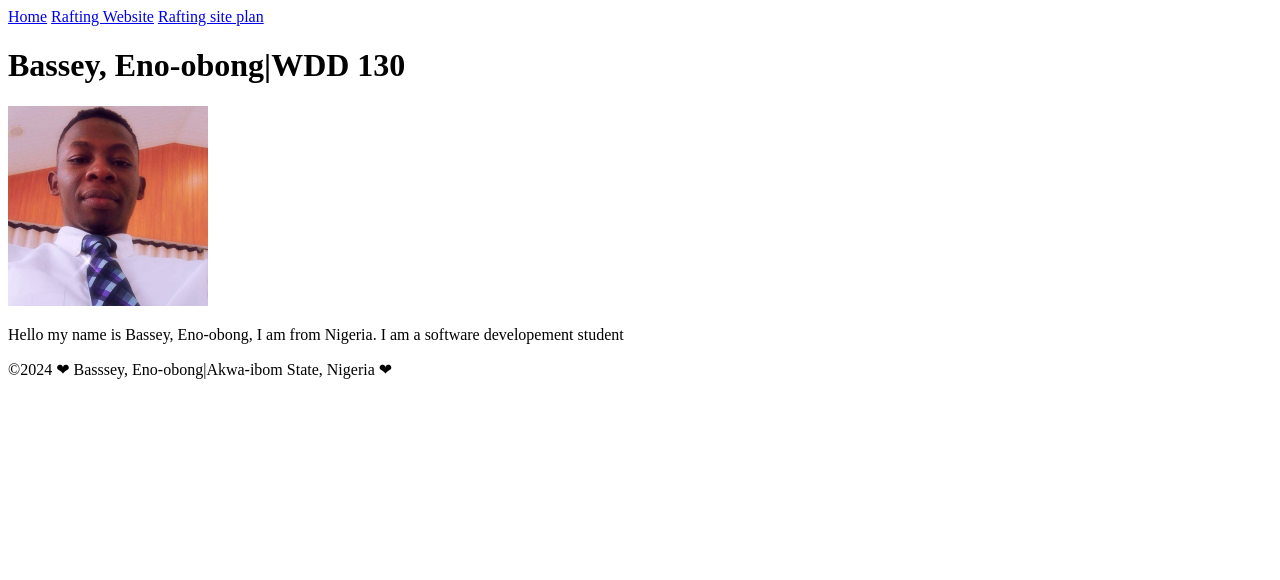
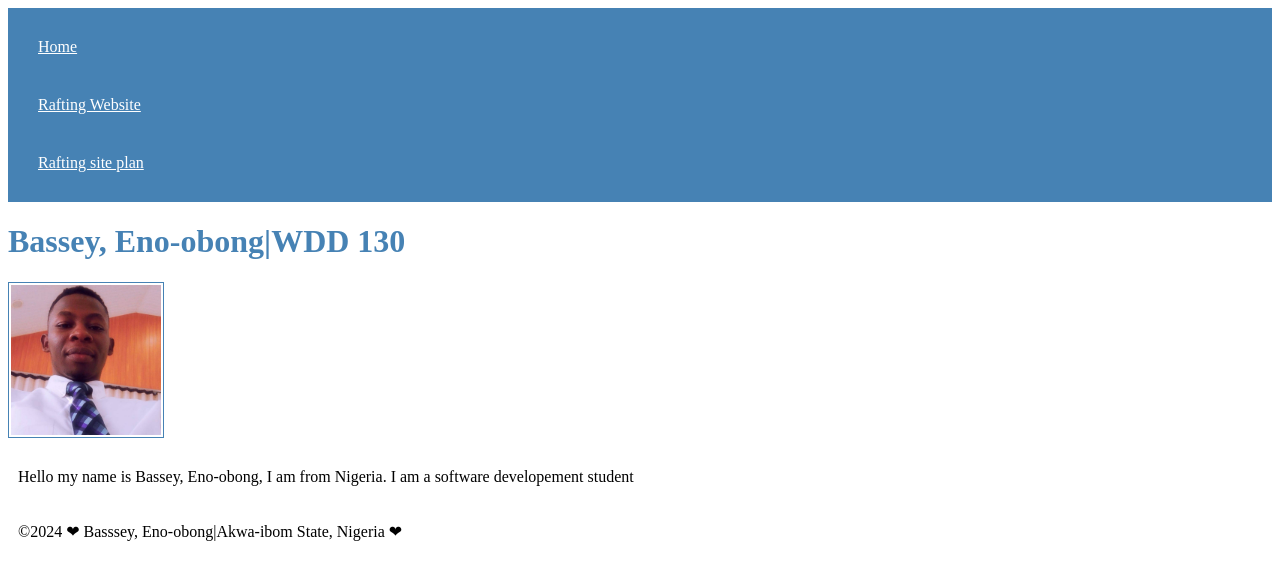
Before and after one commit to Basseychrist/wdd130, a plain HTML site: page index.html in a window 1280 px wide. Drawn offline with Linux system fonts and the light colour scheme.

Commit message:
modified html code

```diff
--- a/index.html
+++ b/index.html
@@ -4,6 +4,7 @@
     <meta charset="UTF-8">
     <meta name="viewport" content="width=device-width, initial-scale=1.0">
     <title>Bassey, Eno-obong | WDD 130</title>
+    <link rel="stylesheet" href="styles/styles.css">
 </head>
 <body>
     <header>
--- /dev/null
+++ b/styles/styles.css
@@ -0,0 +1,26 @@
+nav{
+    background-color: steelblue;
+    padding: 10px;
+}
+
+nav a {
+    color:white;
+    display: block;
+    padding: 20px
+}
+
+h1 {
+    color:steelblue;
+}
+
+img {
+    width:150px;
+    height: auto;
+    border: 1px solid steelblue;
+    padding: 2px;
+    box-shadow: 0 0 30 px gray;
+}
+
+p {
+ padding: 10px;
+}
```
